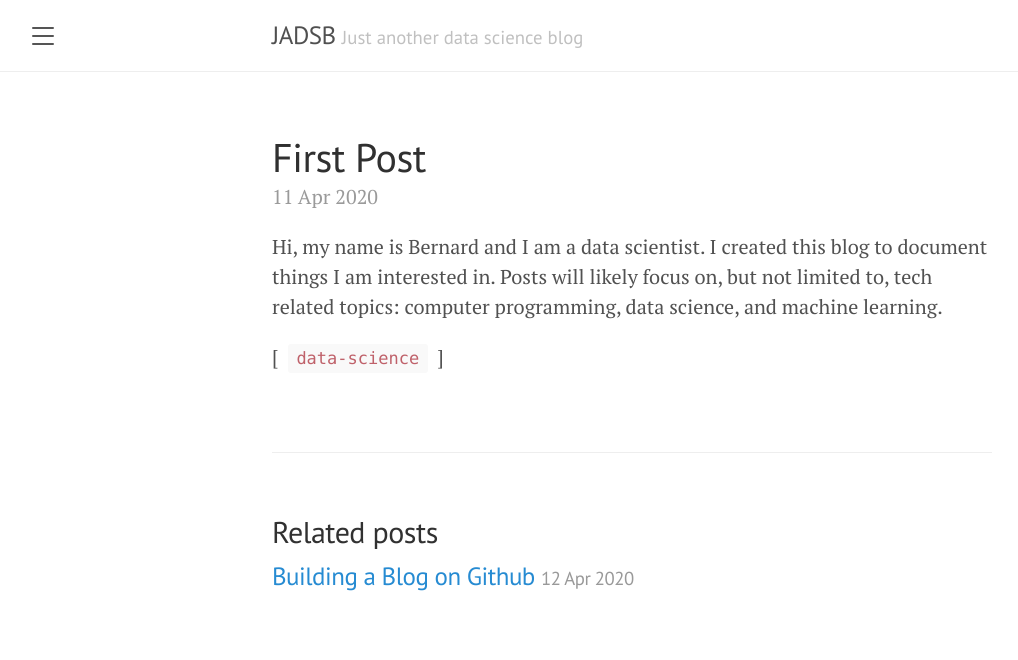
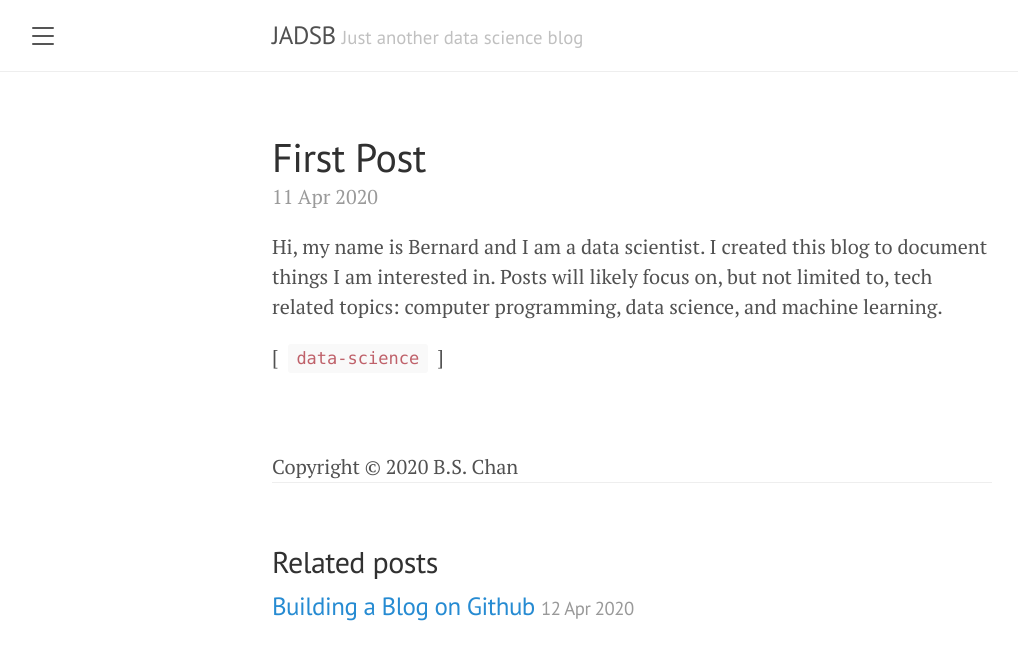
Before and after one commit to Saltwater-City/bslc.github.io, a Jekyll site: the page built from _posts/2020-04-11-hello-world.md, in a window 1280 px wide. Shown: the top 660 px of the page, without its empty margins (8-1026 px from the left). Built offline with Jekyll 4.4.1, drawn with Linux system fonts in a browser that asks for light colours.

Commit message:
added copyright information at the end of each post

```diff
--- a/_layouts/post.html
+++ b/_layouts/post.html
@@ -18,6 +18,7 @@
   </span>
 </div>
 
+Copyright &copy; <script>document.write( new Date().getFullYear() );</script> B.S. Chan
 {% if site.related_posts.size >= 1 %}
 <div class="related">
   <h2>Related posts</h2>
```
